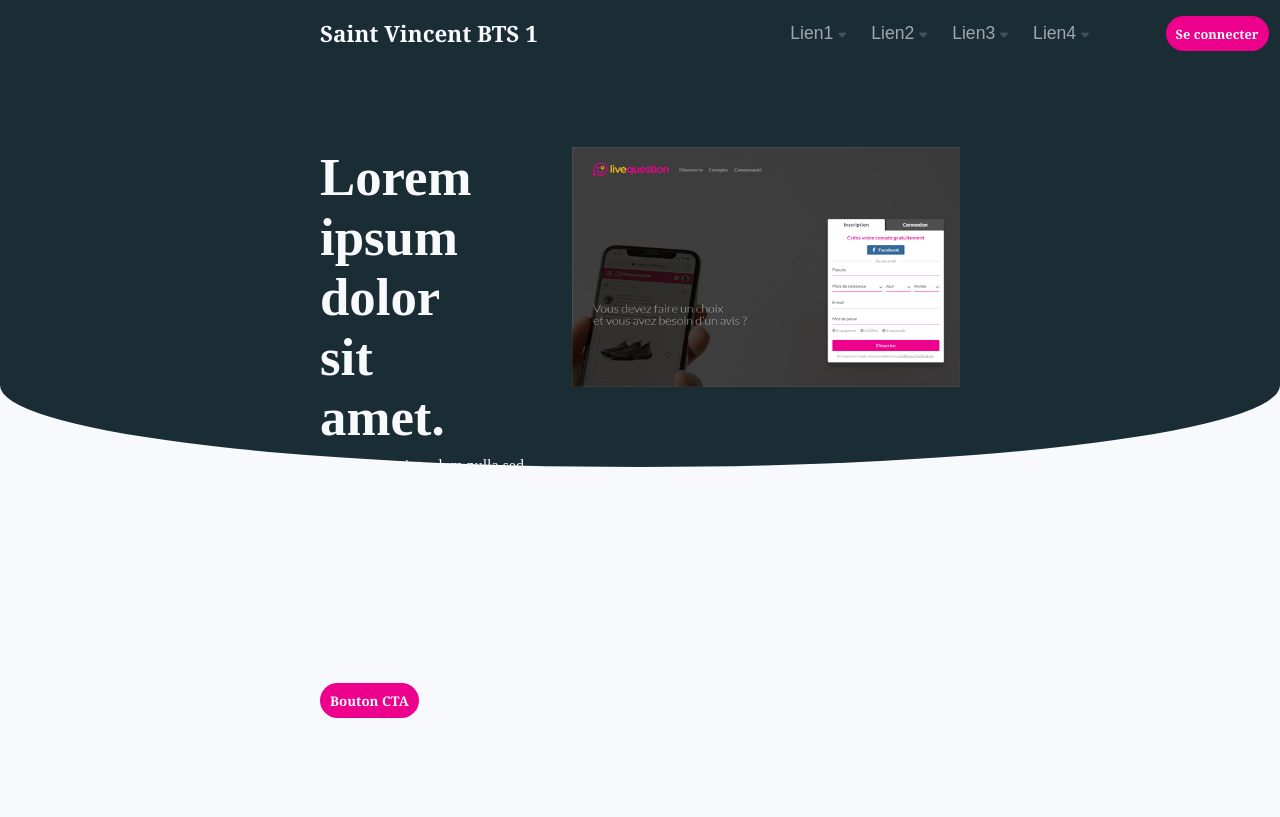
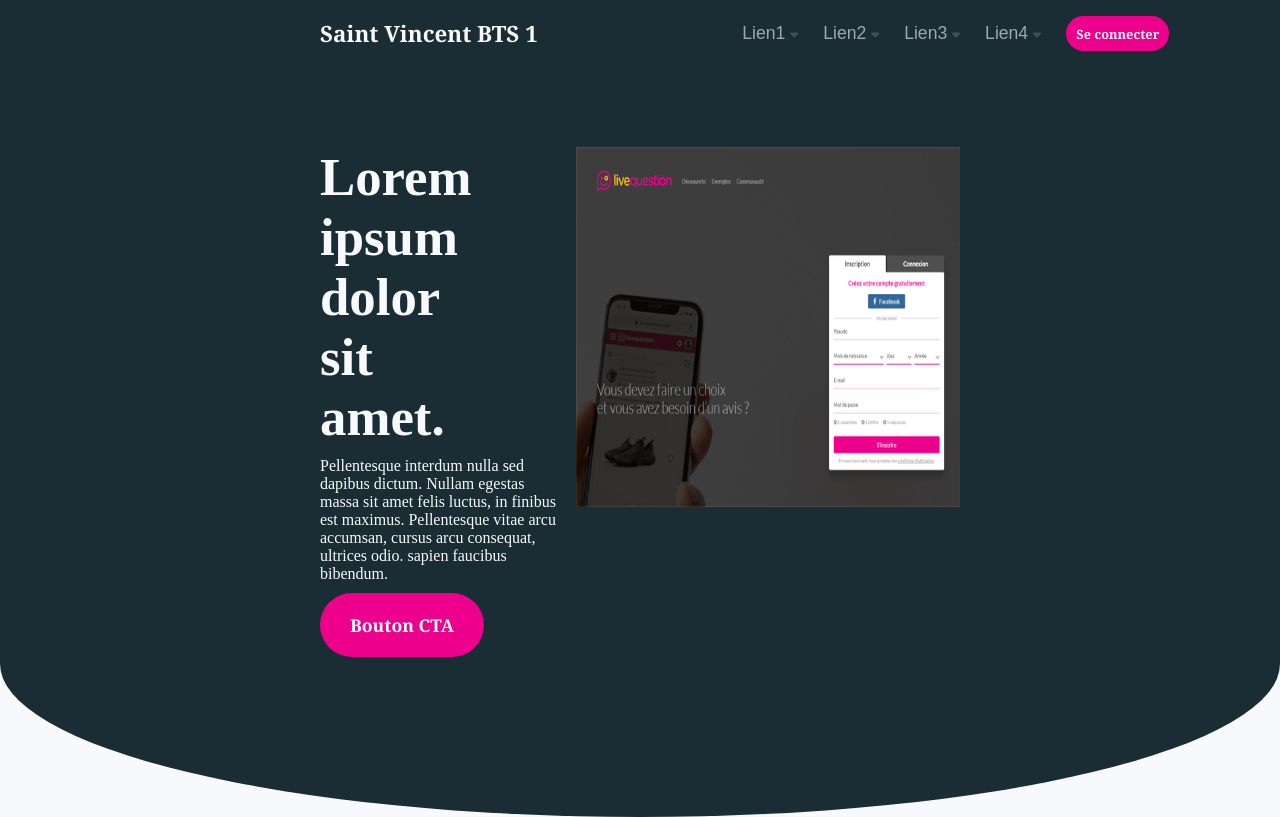
Before and after one commit to JulienFournier25/testFront-Mentalworks, a plain HTML site: page Projet Mentalworks front/index.html in a window 1280 px wide. Drawn offline with Linux system fonts and the light colour scheme.

Commit message:
Add files via upload

```diff
--- a/Projet Mentalworks front/assets/css/style.css
+++ b/Projet Mentalworks front/assets/css/style.css
@@ -20,7 +20,7 @@
         color: #F8F9FD;
         font-size: 1.4rem;
         margin-left: 20rem;
-        margin-right: 15rem;
+        margin-right: 12rem;
         text-decoration: none;
         font-family: Georgia, 'Times New Roman', Times;
         font-weight: 800;
@@ -28,7 +28,9 @@
 
     #logIn {
         font-size: 0.8rem;
-        margin-left: 5vw;
+        margin-left: 1vw;
+        padding: 8.5px 10px;
+        border-radius: 25px;
     }
 
     .roundedBtn {
@@ -38,8 +40,6 @@
         outline: none;
         font-family: Georgia, 'Times New Roman', Times;
         font-weight: 600;
-        padding: 8.5px 10px;
-        border-radius: 25px;
         background-color: #ED008C;
     }
 
@@ -104,28 +104,33 @@
         display: flex;
         background-color: #1A2D34;
         color: #F8F9FD;
-        height: 40vh;
         border-radius: 0 0 55% 55% /0% 0% 22.5% 22.5%;
-        padding: 5rem 20em 0 20rem;
+        padding: 5rem 20em 10rem 20rem;
     }
 
     #pageTop #pageTopText {
-        width: 20vw;
-        margin-right: 30px;
+        width: 25vw;
+        margin-right: 20px;
     }
 
     #pageTopText h1 {
         font-size: 3.3rem;
-        padding: 0 2.5rem 0 0;
+        padding: 0 4rem 0 0;
     }
 
     #pageTopText p {
         margin: 10px 0;
     }
 
+    #pageTopText #pageTopBtn {
+        font-size: 1.1rem;
+        padding: 20px 30px;
+        border-radius: 50px;
+    }
+
     #pageTop img {
-        width: 35vw;
-        height: 30vh;
+        width: 30vw;
+        height: 45vh;
     }
 
     @media screen AND (max-width: 700px) {
@@ -144,12 +149,13 @@
             display: grid;
             background-color: #1A2D34;
             color: #F8F9FD;
-            border-radius: 0 0 55% 55% /0% 0% 22.5% 22.5%;
+            border-radius: 0 0 50% 50% /0% 0% 5% 5%;
             padding: 1rem 2rem 5rem 2rem;
         }
         #pageTop #pageTopText {
             width: 100%;
             margin-right: 0;
+            margin-bottom: 30px;
             display: grid;
             justify-items: center;
         }
@@ -160,4 +166,8 @@
         #pageTopText p {
             text-align: center;
         }
+        #pageTop img {
+            width: 80vw;
+            height: 20vh;
+        }
     }
--- a/Projet Mentalworks front/index.html
+++ b/Projet Mentalworks front/index.html
@@ -52,10 +52,9 @@
     <section id="pageTop">
         <div id="pageTopText">
             <h1>Lorem ipsum dolor sit amet.</h1>
-            <p>Pellentesque interdum nulla sed dapibus dictum. Nullam egestas massa sit amet felis luctus, in finibus est maximus. Pellentesque vitae arcu accumsan, cursus arcu consequat, ultrices odio. Duis sit amet lobortis lacus, vel facilisis elit. Nunc
-                et posuere diam. Etiam vitae urna blandit, elementum ex efficitur, laoreet arcu. Morbi sodales libero vel sapien faucibus bibendum.</p>
+            <p>Pellentesque interdum nulla sed dapibus dictum. Nullam egestas massa sit amet felis luctus, in finibus est maximus. Pellentesque vitae arcu accumsan, cursus arcu consequat, ultrices odio. sapien faucibus bibendum.</p>
 
-            <button class="roundedBtn">Bouton CTA</button>
+            <button class="roundedBtn" id="pageTopBtn">Bouton CTA</button>
         </div>
         <img src="assets/img/step-1.png" alt="">
     </section>
```
